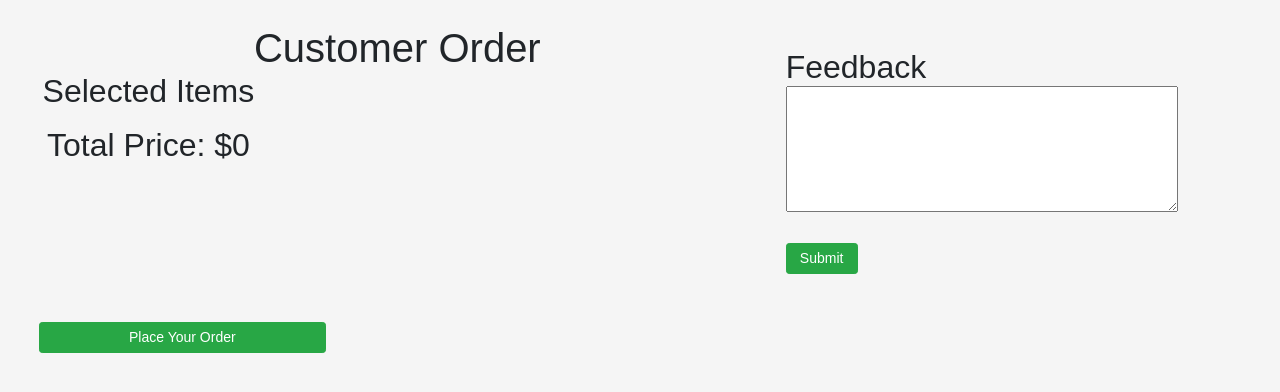
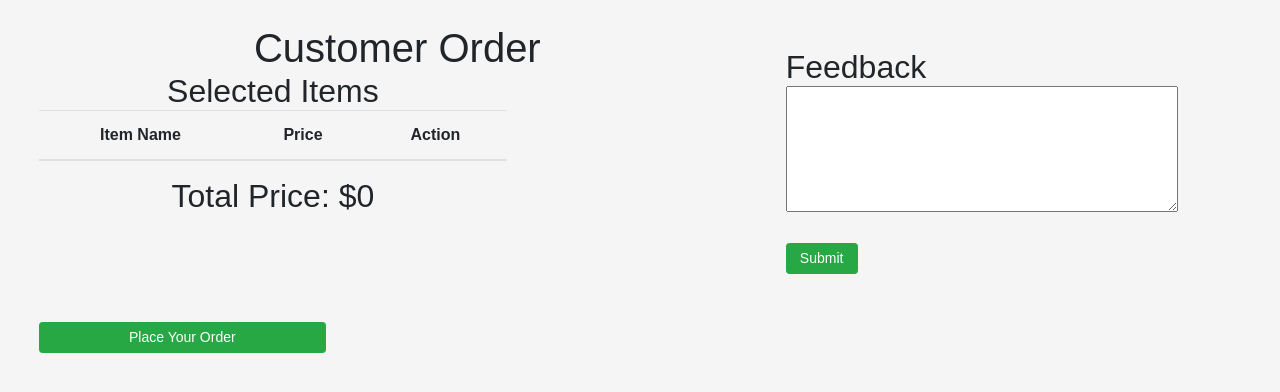
Before and after one commit to shadicodelab/Project, a Django app: page /customer_order/ in a window 1280 px wide. Shown: the part 74-466 px from the top of the page. Run offline with Django 5.2, Linux system fonts and the light colour scheme; lists and menus that the app fills with data are empty; some libraries are stand-ins or nearby versions.

Commit message:
adding items to order page

```diff
--- a/food/templates/food/order.html
+++ b/food/templates/food/order.html
@@ -9,13 +9,28 @@
         <div class="col-md-7 text-center">
             <h1>Customer Order</h1>
             <div class="row">
-                <div class="col-md-4" id="ordered-items">
+                <div class="col-md-8" id="ordered-items">
                     <h2>Selected Items</h2>
-                    <ul>
-                        {% for item in selected_items %}
-                        <li>{{ item.name }} - ${{ item.price }}</li>
-                        {% endfor %}
-                    </ul>
+                    <table class="table">
+                        <thead>
+                            <tr>
+                                <th>Item Name</th>
+                                <th>Price</th>
+                                <th>Action</th> <!-- New column header for remove button -->
+                            </tr>
+                        </thead>
+                        <tbody>
+                            {% for item in selected_items %}
+                            <tr>
+                                <td>{{ item.name }}</td>
+                                <td>${{ item.price }}</td>
+                                <td>
+                                    <button type="button" class="btn btn-danger btn-sm" onclick="removeItem('{{ item.id }}')">Remove</button>
+                                </td>
+                            </tr>
+                            {% endfor %}
+                        </tbody>
+                    </table>
                     <h2>Total Price: ${{ total_price }}</h2>
                 </div>
             </div>
@@ -35,4 +50,32 @@
         </div>
     </div>
 </div>
+
+<script>
+    function removeItem(itemId) {
+        $.ajax({
+            url: "{% url 'remove_item' %}",
+            method: 'POST',
+            data: {
+                item_id: itemId,
+                csrfmiddlewaretoken: "{{ csrf_token }}"
+            },
+            success: function(data) {
+                // Remove the item row from the table upon successful removal
+                $("#item_" + itemId).remove();
+
+                // Update total price if needed
+                updateTotalPrice(data.total_price);
+            },
+            error: function(xhr, errmsg, err) {
+                console.log(xhr.status + ": " + xhr.responseText);
+            }
+        });
+    }
+
+    // Function to update the total price
+    function updateTotalPrice(totalPrice) {
+        $("#total_price").text("$" + totalPrice.toFixed(2));  // Assuming total_price is returned in JSON response
+    }
+</script>
 {% endblock %}
--- a/food/urls.py
+++ b/food/urls.py
@@ -13,4 +13,5 @@ urlpatterns = [
     path('order', views.order, name = 'order'),
     path('cart', views.cart, name='cart'),
     path('customer_order/', views.customer_order, name='customer_order'),
+    path('remove_item/', views.remove_item, name='remove_item'),
 ]
--- a/food/views.py
+++ b/food/views.py
@@ -5,7 +5,32 @@ from django.http import HttpResponse, HttpResponseRedirect
 from django.shortcuts import render
 from django.urls import reverse
 from django.contrib.auth import authenticate, login, logout
-import json
+from django.http import JsonResponse
+
+def remove_item(request):
+    if request.method == "POST" and request.is_ajax():
+        item_id = request.POST.get('item_id')
+
+        if not item_id:
+            return JsonResponse({'error': 'Item ID is missing'}, status=400)
+
+        selected_items = request.session.get('selected_items', [])
+
+        # Find the item with the given ID and remove it from the session
+        for item in selected_items:
+            if str(item.get('id')) == item_id:
+                selected_items.remove(item)
+                request.session['selected_items'] = selected_items
+
+                # Calculate and return the total price
+                total_price = sum(item['price'] for item in selected_items)
+                return JsonResponse({'message': 'Item removed successfully', 'total_price': total_price})
+
+        return JsonResponse({'error': 'Item not found'}, status=404)
+    else:
+        return JsonResponse({'error': 'Invalid request'}, status=405)
+
+
 
 
 # Create your views here.
```
Also changed, not shown: db.sqlite3.
